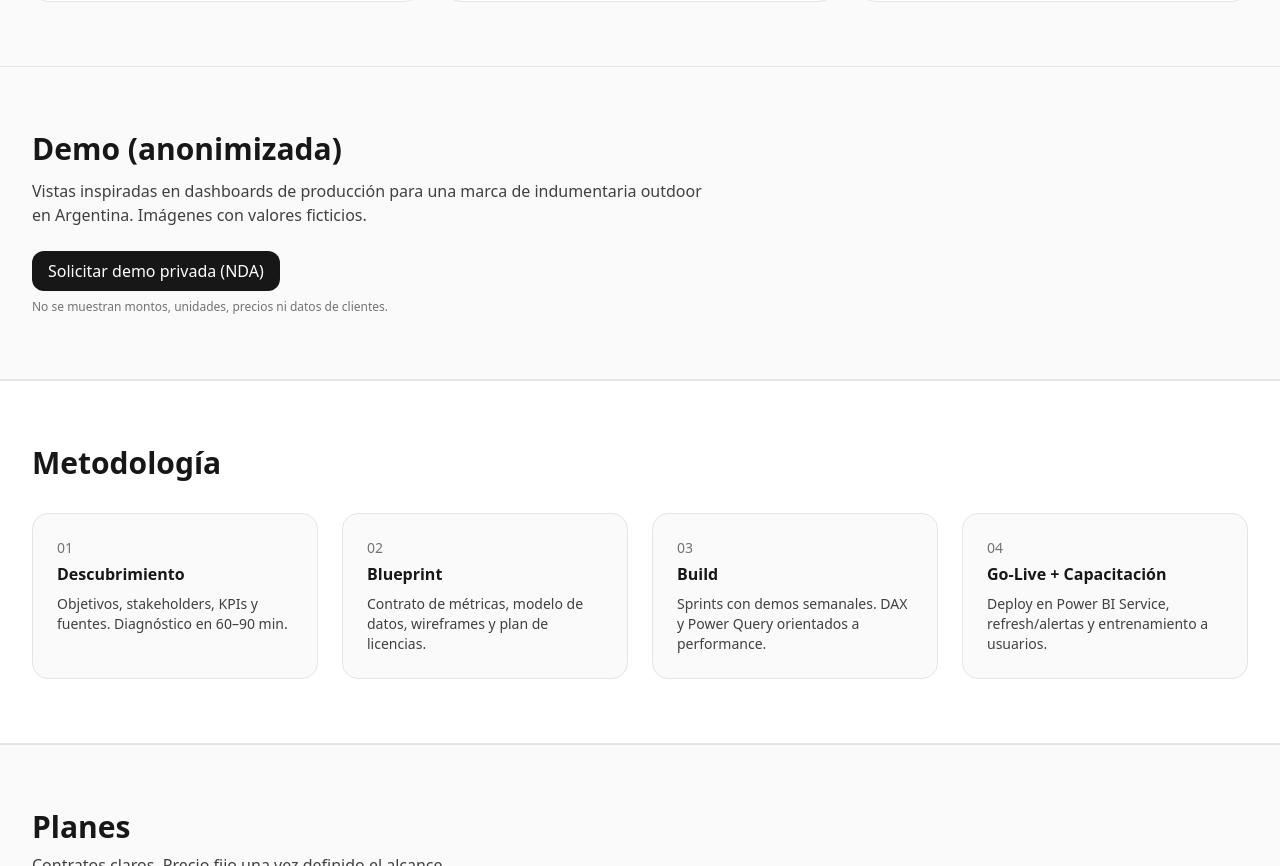
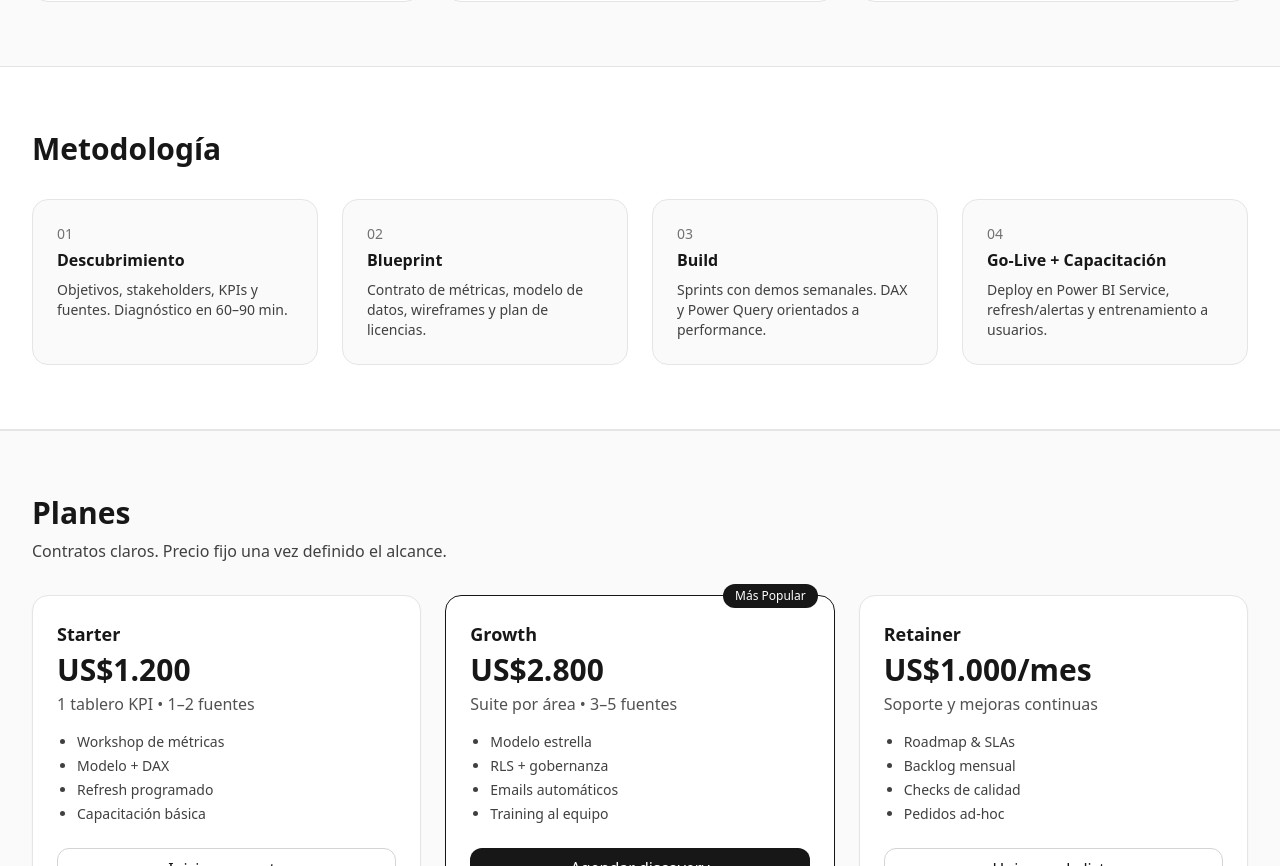
Before and after one commit to tomasyeatts/PowerBI-Website, a plain HTML site: page index.html in a window 1280 px wide. Shown: the part 1980-2846 px from the top of the page. Drawn offline with nearby package versions, Linux system fonts and the light colour scheme.

Commit message:
Update index.html

```diff
--- a/index.html
+++ b/index.html
@@ -145,19 +145,6 @@
           <span class="text-xs rounded-full bg-neutral-100 px-3 py-1" data-i18n="c3badge3">Vista unificada de canales</span>
         </div>
       </article>
-    </div>
-  </section>
-  <section id="featured" class="bg-neutral-50 border-y border-neutral-200">
-    <div class="max-w-7xl mx-auto px-4 sm:px-6 lg:px-8 py-16">
-      <div class="flex items-start justify-between gap-6 flex-col lg:flex-row">
-        <div class="max-w-2xl">
-          <h2 class="text-2xl sm:text-3xl font-bold" data-i18n="featuredH">Demo (anonimizada)</h2>
-          <p class="mt-3 text-neutral-700" data-i18n="featuredP">Vistas inspiradas en dashboards de producción para una marca de indumentaria outdoor en Argentina. Imágenes con valores ficticios.</p>
-          <a href="mailto:" class="mt-6 inline-flex rounded-xl px-4 py-2 bg-neutral-900 text-white hover:bg-neutral-800" data-i18n="viewPrivate">Solicitar demo privada (NDA)</a>
-          <p class="mt-2 text-xs text-neutral-500" data-i18n="conf_note">No se muestran montos, unidades, precios ni datos de clientes.</p>
-        </div>
-
-      </div>
     </div>
   </section>
   <section id="process" class="bg-white border-y border-neutral-200">
```
